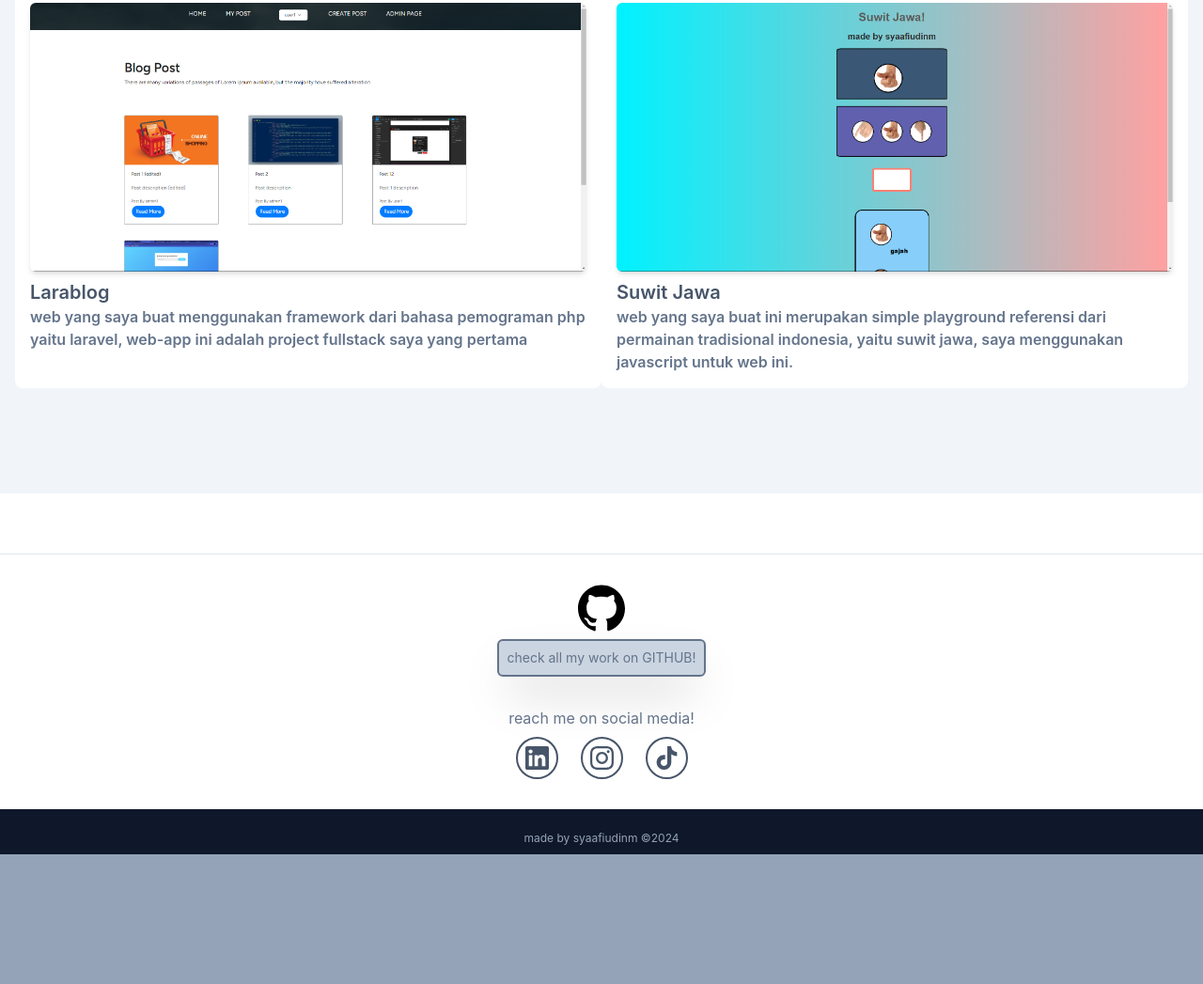
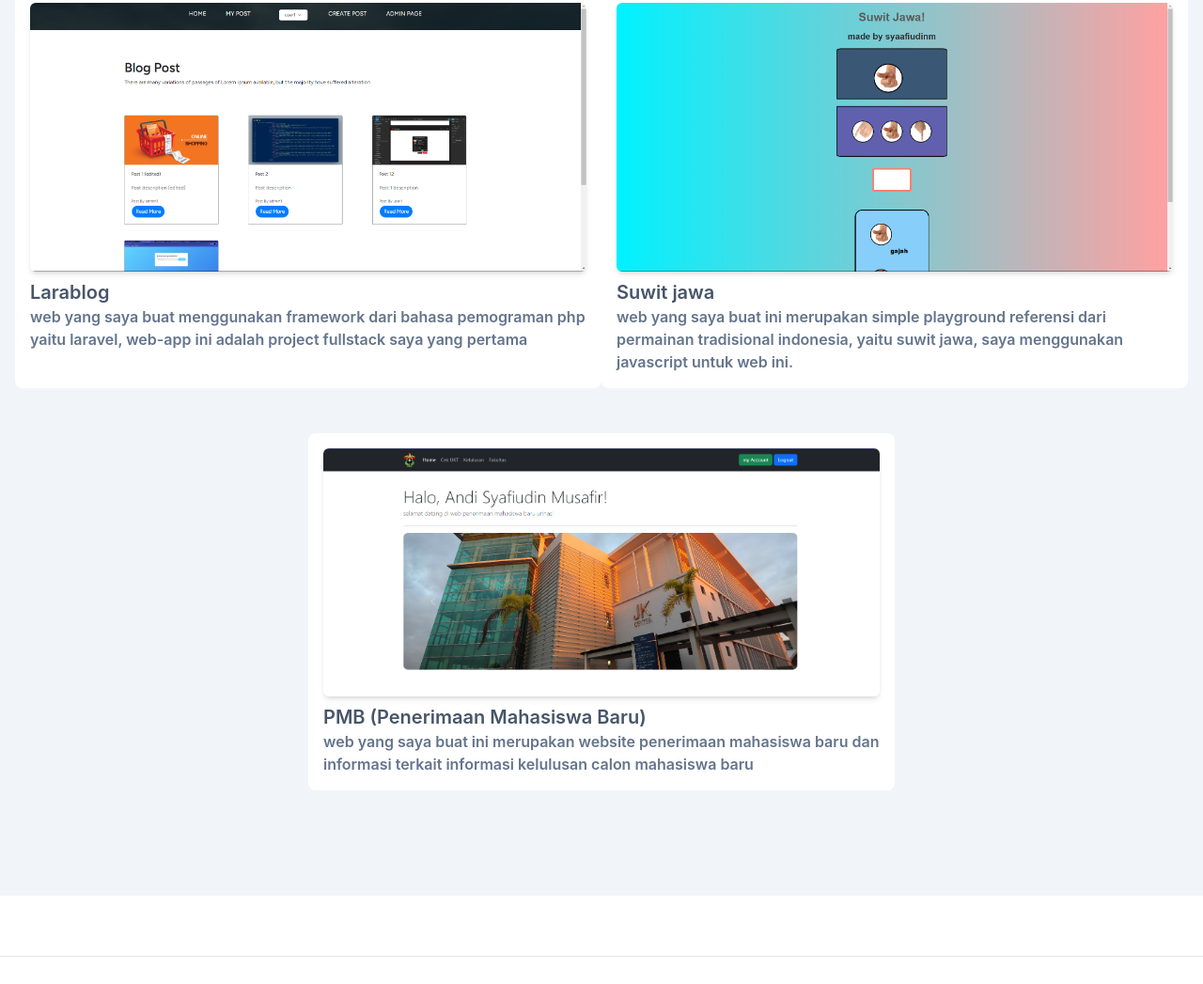
Before and after one commit to syaafiudinm/V2, a website: page index.html in a window 1280 px wide. Shown: the part 1438-2485 px from the top of the page at 94% size. Before the commit the page ends 2347 px from the top, so only its background shows below. Drawn offline with Linux system fonts and the light colour scheme.

Commit message:
add new projects

```diff
--- a/index.html
+++ b/index.html
@@ -63,8 +63,6 @@
                     </ul>
                 </div>
                 <hr class="mt-6 mb-16 text-slate-200">
-
-
 
 
                 <section>
@@ -149,9 +147,21 @@
                             </a>
                             </div>
                             </div>
-                            <h3 class="text-slate-600 text-xl font-semibold mt-2">Suwit Jawa
+                            <h3 class="text-slate-600 text-xl font-semibold mt-2">Suwit jawa
                             </h3>
                             <p class="text-base text-slate-500 font-semibold">web yang saya buat ini merupakan simple playground referensi dari permainan tradisional indonesia, yaitu suwit jawa, saya menggunakan javascript untuk web ini.</p>
+                        </div>
+                        <div class="mb-12 p-4 lg:w-1/2 rounded-lg bg-white">
+                            <div class="rounded-md shadow-md overflow-hidden">
+                                <div class="hover:scale-105 transition duration-200">
+                                    <a href="https://syaafiudinm.github.io/suwit_jawa_DOM/">
+                                <img src="img/project/pm-uh.png" alt="MyPortfolio" width="w-full">
+                            </a>
+                            </div>
+                            </div>
+                            <h3 class="text-slate-600 text-xl font-semibold mt-2">PMB (Penerimaan Mahasiswa Baru)
+                            </h3>
+                            <p class="text-base text-slate-500 font-semibold">web yang saya buat ini merupakan website penerimaan mahasiswa baru dan informasi terkait informasi kelulusan calon mahasiswa baru</p>
                         </div>
                     </div>
                 </div>
--- a/package.json
+++ b/package.json
@@ -1,5 +1,5 @@
 {
   "devDependencies": {
-    "tailwindcss": "^3.4.1"
+    "tailwindcss": "^3.4.3"
   }
 }
```
Also changed, not shown: img/project/pm-uh.png (added), src/output.css, 1 other file.
